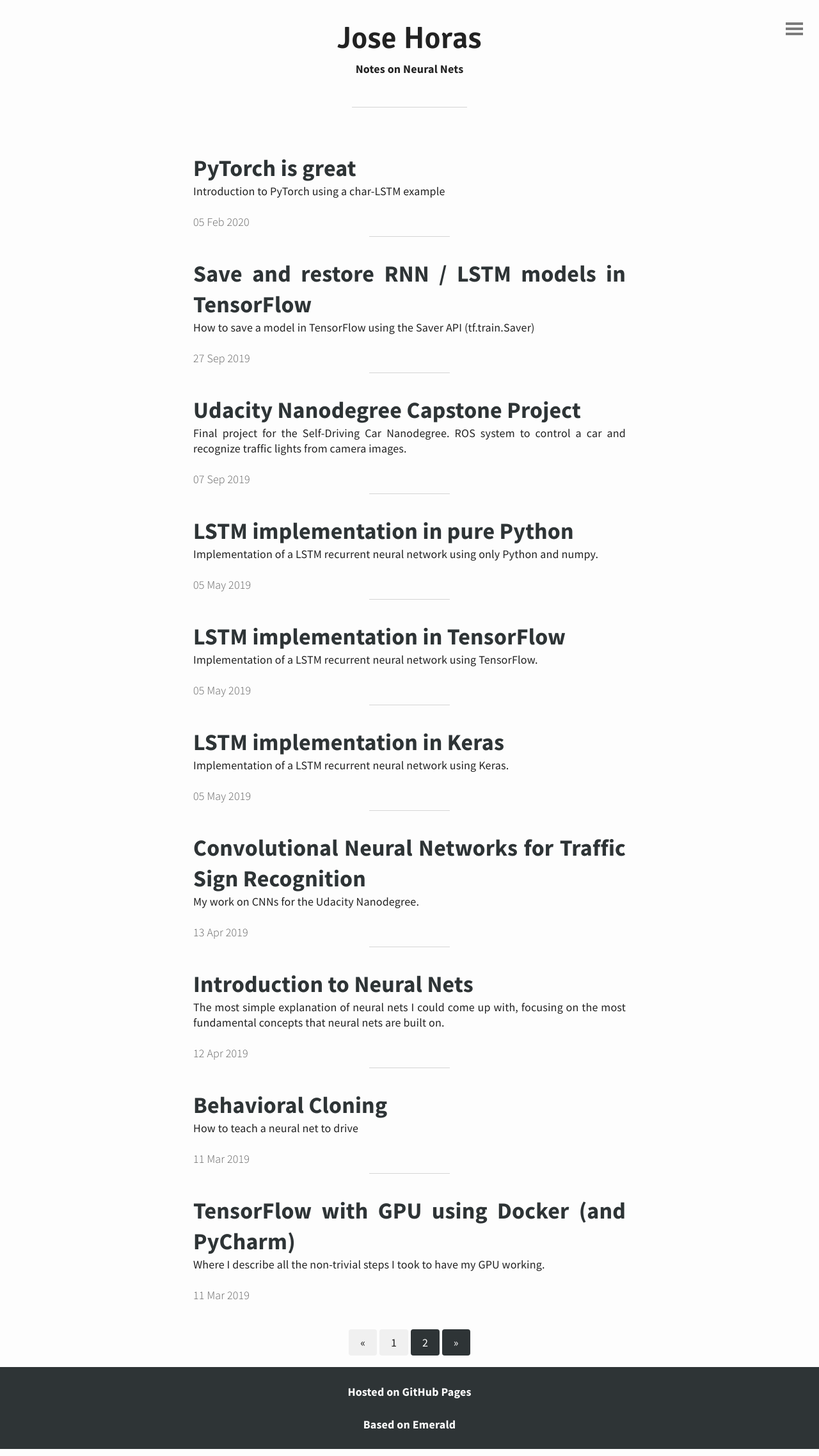
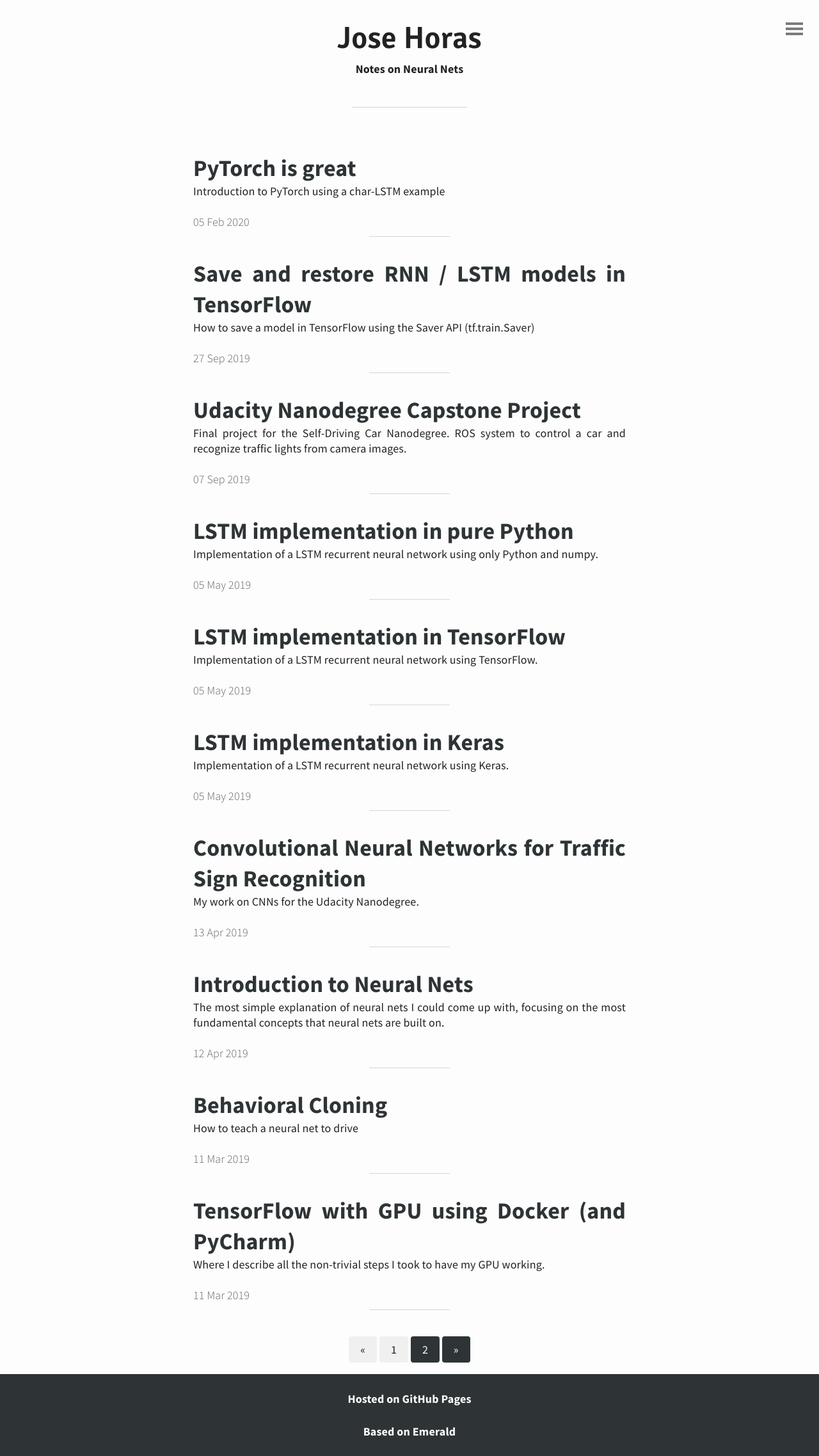
Before and after one commit to josehoras/josehoras.github.io, a Jekyll site: the page built from index.html, in a window 1280 px wide. Shown: the whole page at 64% size. Built offline with Jekyll 4.4.1, drawn with Linux system fonts in a browser that asks for light colours; the list of posts is cut into pages by our own code.

Commit message:
correct format after post

```diff
--- a/_sass/layout.scss
+++ b/_sass/layout.scss
@@ -187,13 +187,15 @@ html, body {
     list-style-type: none;
   }
 }
-.post+.post:before {
+.post {
+	&:after {
     display: block;
     content: '';
     width: 7rem;
     height: 1px;
     margin: 10px auto;
     background-color: lighten($text-color, 70%);
+	}
 }
 .by-line {
   display: block;
```
